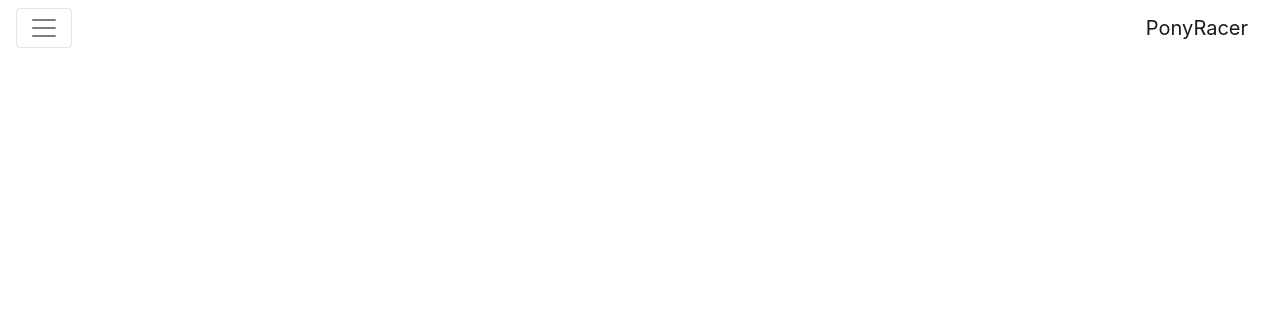
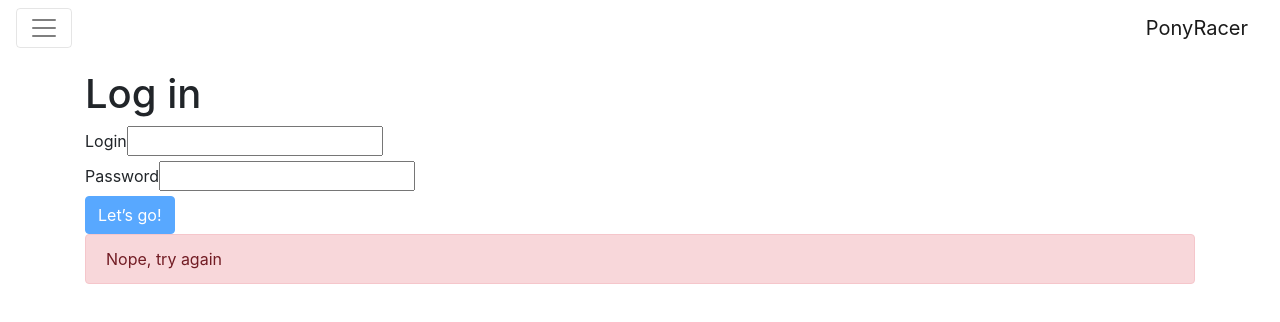
Before and after one commit to ebesson/ponyracer, an Angular app: page /login in a window 1280 px wide. Before the commit this address led to /. Shown: the top 322 px of the page. Built offline with nearby package versions, Linux system fonts and the light colour scheme.

Commit message:
end exercice "13. Login form"

```diff
--- a/src/app/app.module.ts
+++ b/src/app/app.module.ts
@@ -15,6 +15,7 @@ import { PonyComponent } from './pony/pony.component';
 import { FromNowPipe } from './from-now.pipe';
 import { HomeComponent } from './home/home.component';
 import { RegisterComponent } from './register/register.component';
+import { LoginComponent } from './login/login.component';
 
 
 @NgModule({
@@ -26,7 +27,8 @@ import { RegisterComponent } from './register/register.component';
     PonyComponent,
     FromNowPipe,
     HomeComponent,
-    RegisterComponent
+    RegisterComponent,
+    LoginComponent
   ],
   imports: [
     BrowserModule,
--- a/src/app/app.routes.ts
+++ b/src/app/app.routes.ts
@@ -1,3 +1,4 @@
+import { LoginComponent } from './login/login.component';
 import { RegisterComponent } from './register/register.component';
 import { Routes } from '@angular/router';
 import { HomeComponent } from './home/home.component';
@@ -6,5 +7,6 @@ import { RacesComponent } from './races/races.component';
 export const ROUTES: Routes = [
   { path: '', component: HomeComponent },
   { path: 'races', component: RacesComponent },
-  { path: 'register', component: RegisterComponent }
+  { path: 'register', component: RegisterComponent },
+  { path: 'login', component: LoginComponent }
 ];
--- a/src/app/home/home.component.html
+++ b/src/app/home/home.component.html
@@ -4,5 +4,5 @@
 
 <div class="text-center">
 <a class="btn btn-primary" routerLink="register">Register</a>
- <a class="btn btn-primary" routerLink="races">Races</a>
+ <a class="btn btn-primary" routerLink="login">Login</a>
 </div>
--- /dev/null
+++ b/src/app/login/login.component.html
@@ -0,0 +1,13 @@
+<h1>Log in</h1>
+<form (ngSubmit)="authenticate()">
+
+  <div>
+    <label>Login</label><input name="login" type="text" [(ngModel)]="credentials.login">
+  </div>
+  <div>
+    <label>Password</label><input name="password" type="password" [(ngModel)]="credentials.password">
+  </div>
+
+  <button class="btn btn-primary" [disabled]="!isFormValid()" type="submit">Let’s go!</button>
+  <div class="alert alert-danger " [hidden]="!authenticationFailed">Nope, try again</div>
+</form>
--- /dev/null
+++ b/src/app/login/login.component.ts
@@ -0,0 +1,37 @@
+import { CredentialModel } from './../models/credential.model';
+import { UserService } from './../user.service';
+import { Router } from '@angular/router';
+import { FormGroup } from '@angular/forms';
+import { Component, OnInit } from '@angular/core';
+
+@Component({
+  selector: 'pr-login',
+  templateUrl: './login.component.html',
+  styleUrls: ['./login.component.css']
+})
+export class LoginComponent implements OnInit {
+
+  credentials: CredentialModel;
+  authenticationFailed = true;
+
+  constructor(private router: Router, private userService: UserService) { }
+
+  ngOnInit() {
+    this.credentials = {login: '', password: ''};
+  }
+
+  authenticate() {
+    this.userService.authenticate(this.credentials).subscribe(
+      success => {
+        this.authenticationFailed = false;
+        return this.router.navigate(['/'])
+      },
+      error => this.authenticationFailed = true
+    );
+  }
+
+  isFormValid() {
+    return this.credentials.login !== '' && this.credentials.password !== '';
+  }
+
+}
--- /dev/null
+++ b/src/app/models/credential.model.ts
@@ -0,0 +1,5 @@
+export interface CredentialModel {
+
+    login: string;
+    password: string;
+}
--- a/src/app/user.service.ts
+++ b/src/app/user.service.ts
@@ -15,4 +15,10 @@ export class UserService {
     return this.http.post(baseUrl, user)
       .map(res => res.json());
   }
+
+  authenticate(credentials: {login: string; password: string}) {
+    const baseUrl = 'http://ponyracer.ninja-squad.com/api/users/authentication';
+    return this.http.post(baseUrl, credentials)
+      .map(res => res.json());
+  }
 }
```
Also changed, not shown: src/app/login/login.component.css (added).
